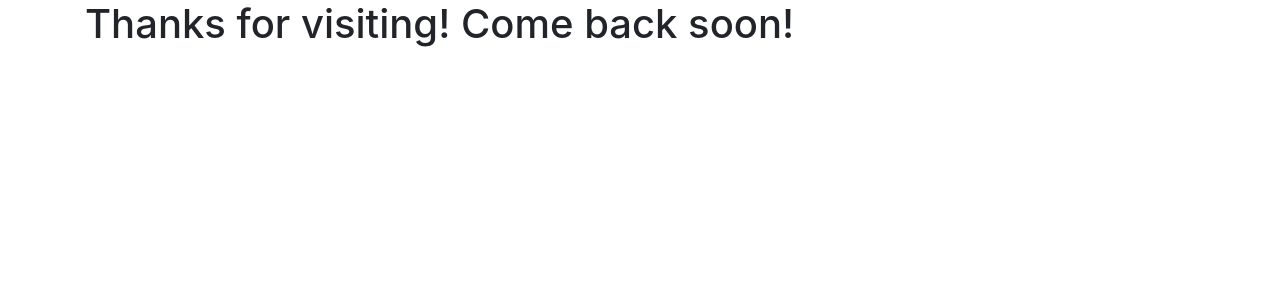
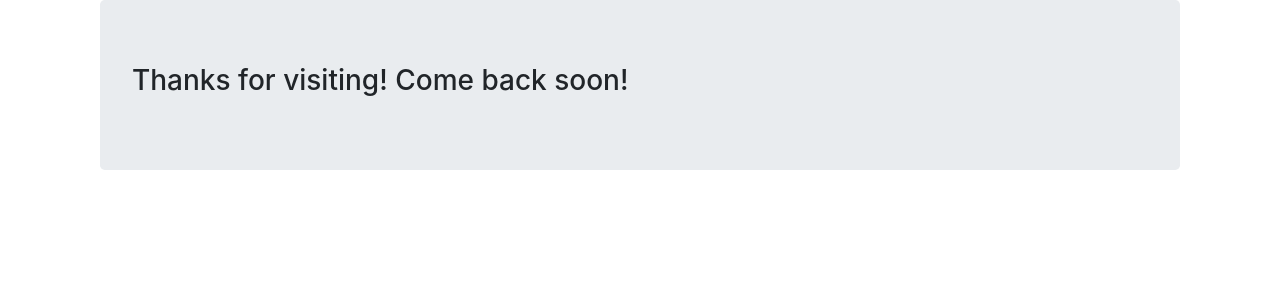
Before and after one commit to aysegulsari/SWE-573, a Django app: page /thanks/ in a window 1280 px wide. Shown: the part 56-356 px from the top of the page. Run offline with Django 3.2, Linux system fonts and the light colour scheme; some libraries are stand-ins or nearby versions.

Commit message:
bootstrap features are updated

```diff
--- a/templates/thanks.html
+++ b/templates/thanks.html
@@ -1,4 +1,8 @@
 {% extends "base.html" %}
 {% block content %}
-<h1>Thanks for visiting! Come back soon!</h1>
+<div class="container">
+  <div class="jumbotron">
+    <h3>Thanks for visiting! Come back soon!</h3>
+</div>
+</div>
 {% endblock %}
```
